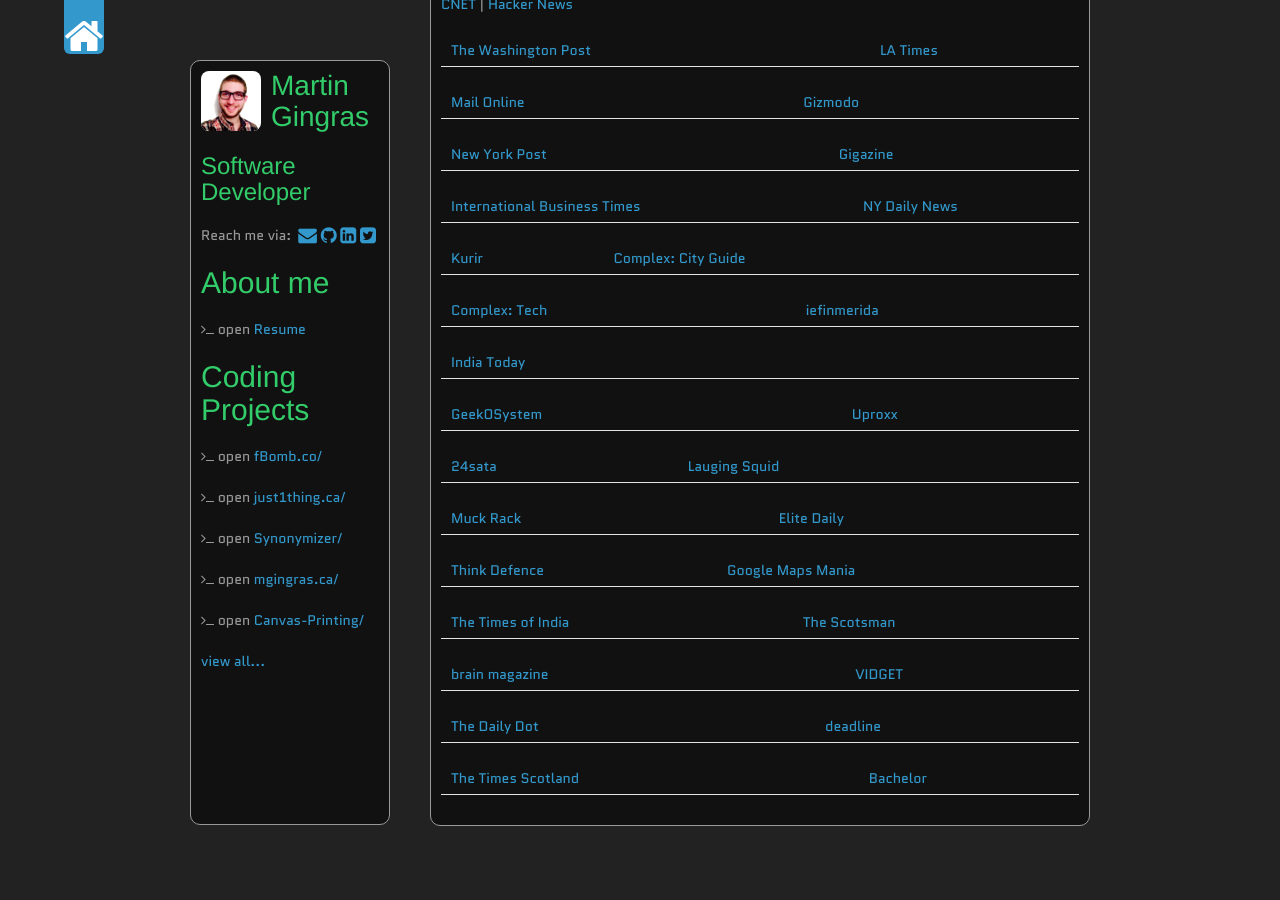
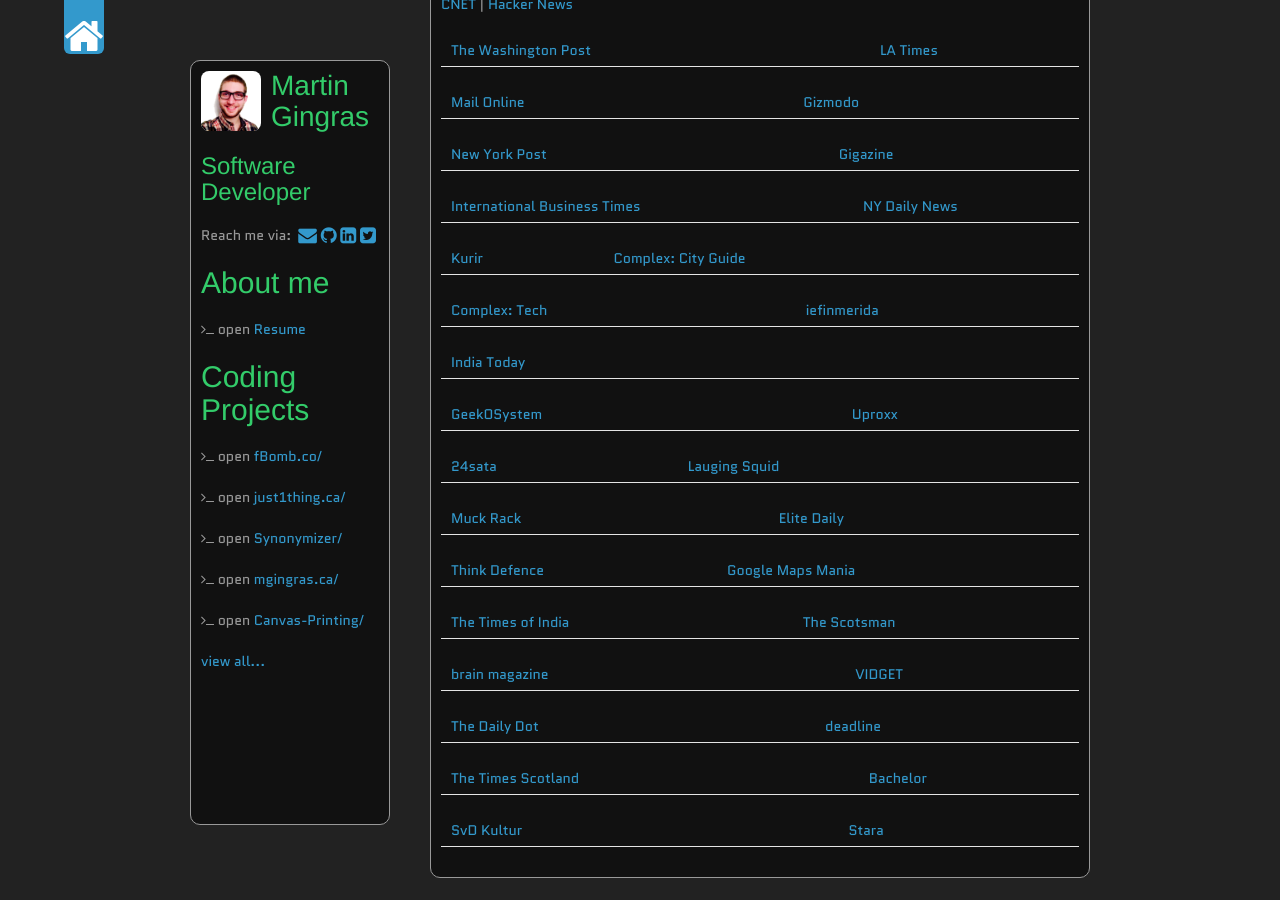
Before and after one commit to mgingras/The-old-mgingras.ca, a Jekyll site: the page built from _posts/2013-09-12-fBomb.md, in a window 1280 px wide and 900 px high, scrolled down 1911 px. Built offline with Jekyll 4.4.1, drawn with Linux system fonts in a browser that asks for light colours; some web fonts are replaced; Markdown is read by kramdown in place of the engine named in the settings; comment, search, counter and statistics services are not loaded; before the commit the page ends 2759 px from its top, so only the background shows below that.

Commit message:
mo sites

```diff
--- a/_posts/2013-09-12-fBomb.md
+++ b/_posts/2013-09-12-fBomb.md
@@ -91,3 +91,5 @@
 [The Daily Dot](http://www.dailydot.com/lifestyle/f-bomb-tracker-new-app/) | [deadline](http://www.deadlinenews.co.uk/2013/11/08/f-bomb-website-pinpoints-scotlands-foul-mouthed-tweets/)
 
 [The Times Scotland](http://www.thetimes.co.uk/tto/news/uk/scotland/article3917644.ece?CMP=OTH-gnws-standard-2013_11_09) | [Bachelor](http://bachelor.ie/technology/curious-use-f-twitter-theres-site/20864)
+
+[SvD Kultur](http://www.svd.se/kultur/kultursvepet-7-10_8701260.svd?sidan=5) | [Stara](http://www.stara.fi/2013/11/09/kartta-paljastaa-some-kiroilut/)
```
